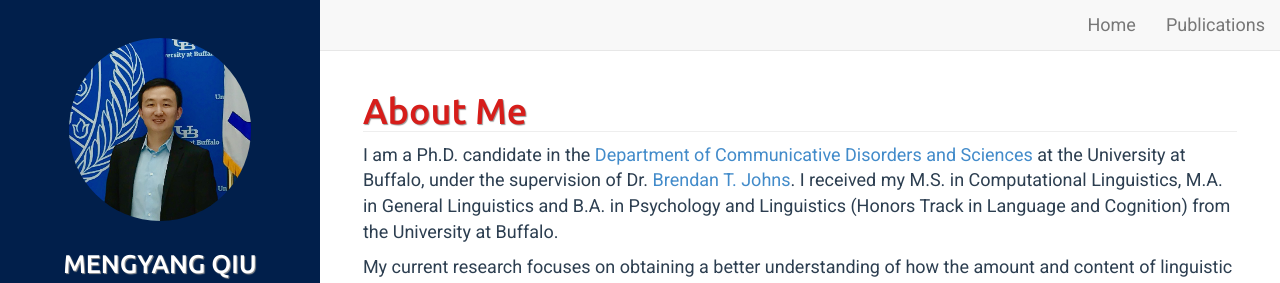
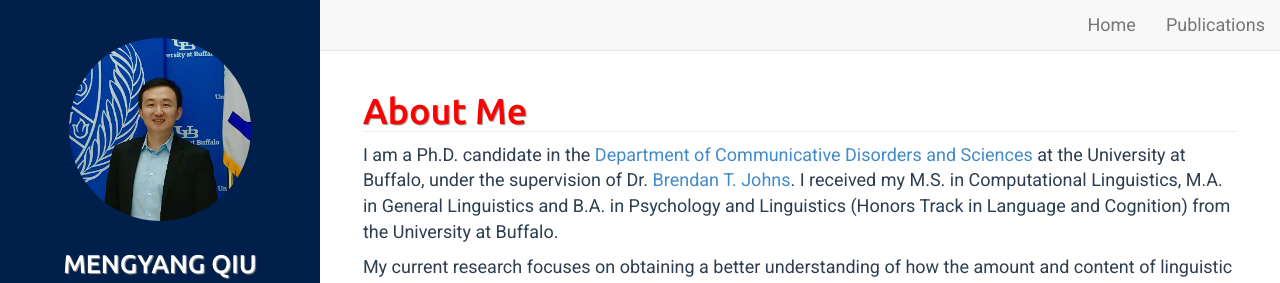
Before and after one commit to mengyangq/mengyangq.github.io, a Jekyll site: the page built from index.html, in a window 1280 px wide. Shown: the top 283 px of the page. Built offline with Jekyll 4.4.1, drawn with Linux system fonts in a browser that asks for light colours.

Commit message:
Update style.css

```diff
--- a/assets/css/style.css
+++ b/assets/css/style.css
@@ -101,7 +101,7 @@ article .share .gplus:hover {
 }
 
 h1 {
-	color: #d61d1a;
+	color: #ff0000;
 	text-shadow: 1px 1px 1px rgba(150, 150, 150, 1);
 	border-bottom: 1px solid #eeeeee;
     border-bottom-width: 1px;
```
